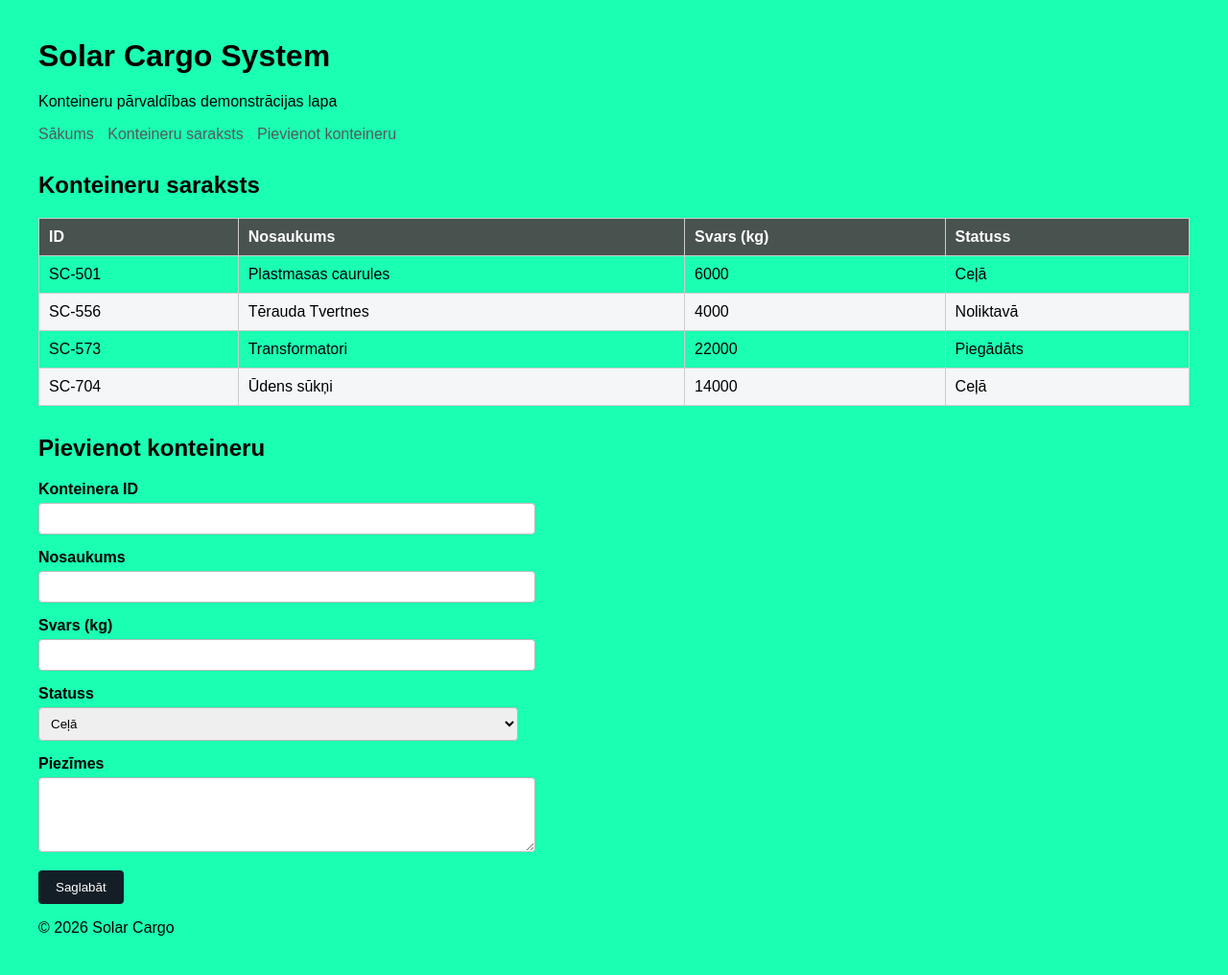
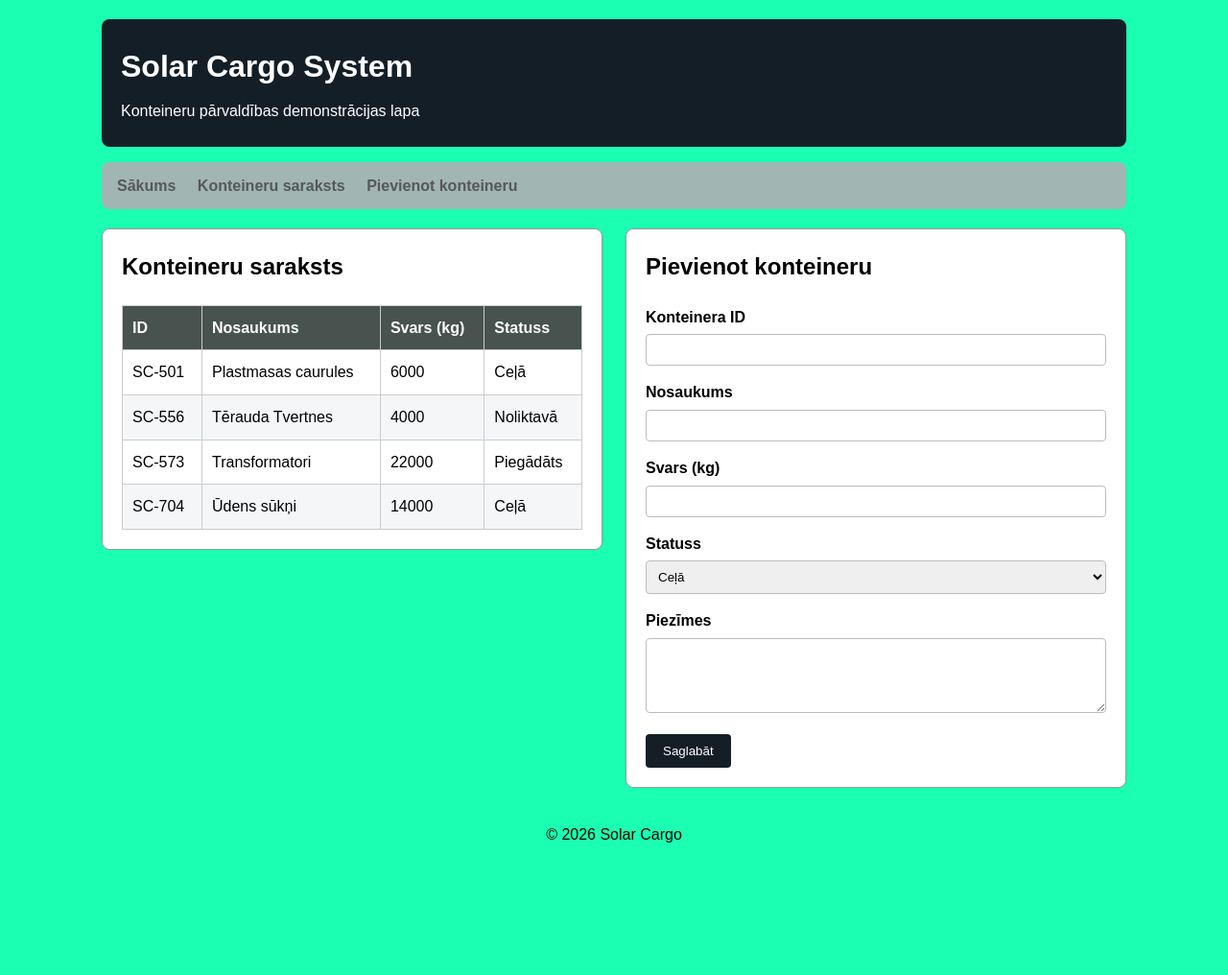
Before and after one commit to Gosha2251/Solar-Cargo, a PHP site: page / in a window 1280 px wide. Shown: the whole page at 96% size. After the commit the page ends 878 px from the top, so only its background shows below. Run offline with PHP 8.4, Linux system fonts and the light colour scheme.

Commit message:
styling improvements

```diff
--- a/style.css
+++ b/style.css
@@ -1,66 +1,75 @@
+* {
+    box-sizing: border-box;
+}
+
 body {
     font-family: Arial, sans-serif;
     background-color: #1affb2;
     color: #000000;
-    margin: 40px;
+    margin: 0;
+    line-height: 1.6;
 }
 
-h1 {
-    color: #000000;
-    margin-bottom: 20px;
+.container {
+    max-width: 1100px;
+    margin: 0 auto;
+    padding: 0 16px;
 }
 
-h2 {
-    color: #000000;
-    margin-top: 30px;
+.site-header {
+    background-color: #141e27;
+    color: white;
+    padding: 24px 20px;
+    margin-top: 20px;
+    border-radius: 8px;
 }
 
-ul {
-    background-color: #a1b6b2;
-    padding: 20px;
-    border-radius: 5px;
+.site-header h1 {
+    margin: 0 0 8px;
 }
 
-li {
-    margin-bottom: 8px;
+.site-header p {
+    margin: 0;
 }
 
-a {
-    color: #56585b;
-    text-decoration: none;
+.site-nav {
+    background-color: #a1b6b2;
+    margin-top: 16px;
+    padding: 12px 16px;
+    border-radius: 8px;
 }
 
-a:hover {
+.site-nav a {
+    text-decoration: none;
+    color: #56585b;
+    font-weight: bold;
+    margin-right: 18px;
+}
+
+.site-nav a:hover {
     text-decoration: underline;
 }
 
-table {
-    width: 100%;
-    border-collapse: collapse;
+.layout {
+    display: flex;
+    gap: 24px;
+    flex-wrap: wrap;
+    align-items: flex-start;
     margin-top: 20px;
 }
 
-th, td {
+.card {
+    flex: 1;
+    min-width: 320px;
+    background-color: #ffffff;
     border: 1px solid #999;
-    padding: 8px;
-    text-align: left;
+    border-radius: 8px;
+    padding: 20px;
 }
 
-th {
-    background-color: #2c3e50;
-    color: white;
-}
-
-tr:nth-child(even) {
-    background-color: #000000;
-}
-
-nav {
-    margin-bottom: 20px;
-}
-
-nav a {
-    margin-right: 10px;
+.card h2 {
+    margin-top: 0;
+    color: #000000;
 }
 
 .cargo-table {
@@ -121,3 +130,9 @@ button {
 button:hover {
     background-color: #15c054;
 }
+
+.site-footer {
+    text-align: center;
+    padding: 20px 0 30px;
+    color: #000000;
+}
```
